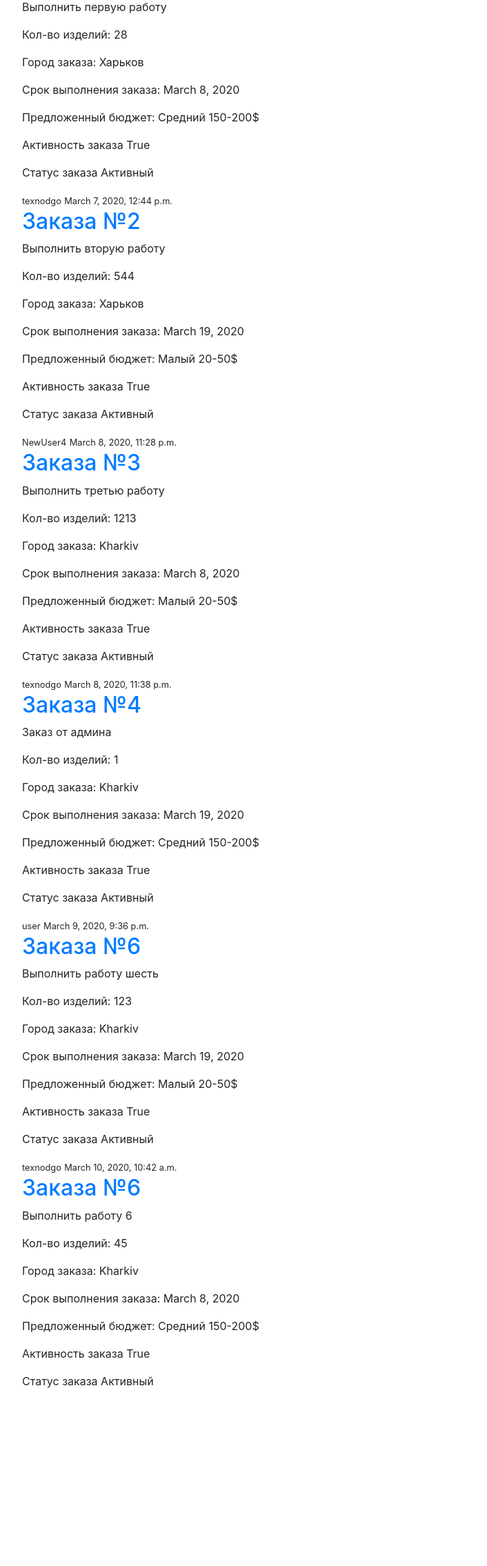
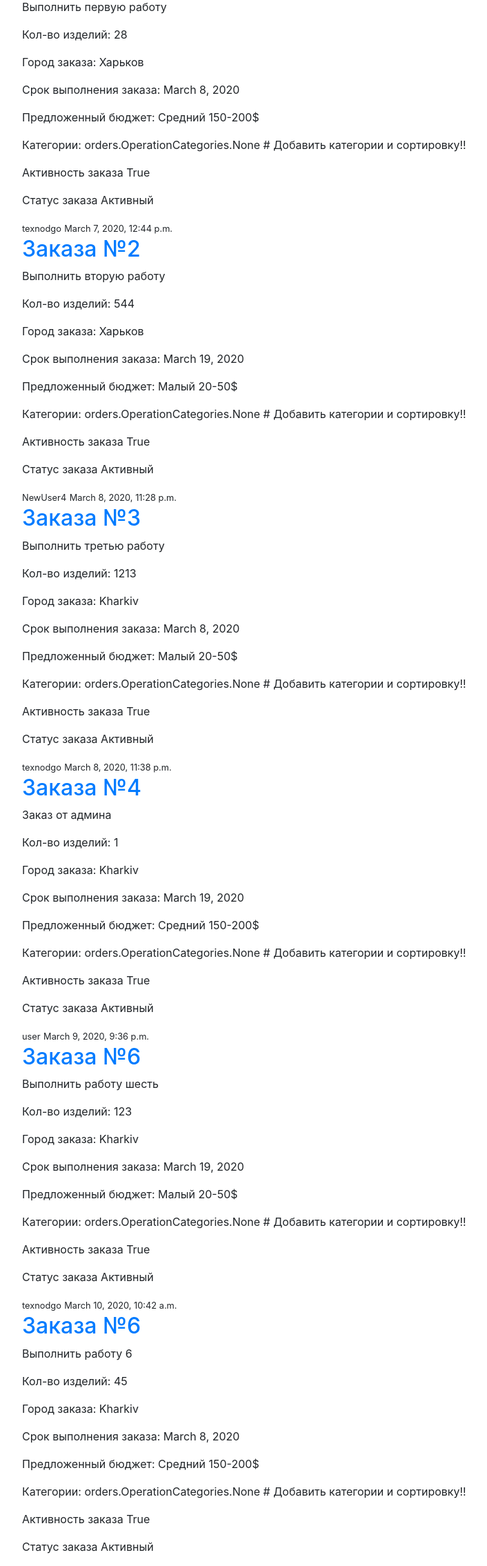
Before and after one commit to TexnoDgo/ORP, a Django app: page /orders/ in a window 1280 px wide. Shown: the part 206-2476 px from the top of the page at 69% size, without its empty margins (53-759 px from the left). Before the commit the page ends 2218 px from the top, so only its background shows below. Run offline with Django 3.2, Linux system fonts and the light colour scheme; data comes from the database, SQL or seed files in the repository; both versions use the stored data as it was after the commit; some libraries are stand-ins or nearby versions.

Commit message:
add ManyToMany

```diff
--- a/ORP_site/OR/OR/settings.py
+++ b/ORP_site/OR/OR/settings.py
@@ -152,8 +152,8 @@ LOGIN_URL = 'login'
 
 SITE_ID = 1
 
-'''SOCIAL_AUTH_FACEBOOK_SCOPE = ['email']
+SOCIAL_AUTH_FACEBOOK_SCOPE = ['email']
 SOCIAL_AUTH_FACEBOOK_PROFILE_EXTRA_PARAMS = {
    'fields': 'id, name, email'
 }
-SOCIAL_AUTH_USERNAME_IS_FULL_EMAIL = True'''
+SOCIAL_AUTH_USERNAME_IS_FULL_EMAIL = True
--- a/ORP_site/OR/orders/admin.py
+++ b/ORP_site/OR/orders/admin.py
@@ -1,6 +1,7 @@
 from django.contrib import admin
-from .models import Order
+from .models import Order, OperationCategories
 
 admin.site.register(Order)
+admin.site.register(OperationCategories)
 
 # Register your models here.
--- a/ORP_site/OR/orders/forms.py
+++ b/ORP_site/OR/orders/forms.py
@@ -6,7 +6,7 @@ from django.views.generic import CreateView
 class OrderCreateForm(forms.ModelForm):
     class Meta:
         model = Order
-        fields = ['title', 'description', 'amount', 'city', 'lead_time', 'proposed_budget', 'activity', 'status']
+        fields = ['title', 'description', 'amount', 'city', 'lead_time', 'proposed_budget', 'activity', 'status', 'categories']
 
         # Привязка авторезированого пользователя к автору заказа
         def form_valid(self, form):
@@ -17,4 +17,4 @@ class OrderCreateForm(forms.ModelForm):
 class OrderUpdateForm(forms.ModelForm):
     class Meta:
         model = Order
-        fields = ['title', 'description', 'amount', 'city', 'lead_time', 'proposed_budget', 'activity', 'status']
+        fields = ['title', 'description', 'amount', 'city', 'lead_time', 'proposed_budget', 'activity', 'status', 'categories']
--- a/ORP_site/OR/orders/models.py
+++ b/ORP_site/OR/orders/models.py
@@ -14,6 +14,14 @@ class Order(models.Model):
     proposed_budget = models.CharField(max_length=40)  # Предложеный бюджет
     activity = models.BooleanField()  # Активность заказа
     status = models.CharField(max_length=10)  # Статус заказ
+    categories = models.ManyToManyField('OperationCategories', blank=True, related_name='orders')
 
     def __str__(self):
         return self.title
+
+
+class OperationCategories(models.Model):
+    title = models.CharField(max_length=30)
+
+    def __str__(self):
+        return self.title
--- a/ORP_site/OR/orders/templates/orders/all_orders.html
+++ b/ORP_site/OR/orders/templates/orders/all_orders.html
@@ -23,6 +23,7 @@
             <p>{% trans "Город заказа: "%} {{ order.city }}</p>
             <p>{% trans "Срок выполнения заказа: "%} {{ order.lead_time }}</p>
             <p>{% trans "Предложенный бюджет: " %} {{ order.proposed_budget }}</p>
+            <p>{% trans "Категории: " %} {{ order.categories }} # Добавить категории и сортировку!!</p>
             <p>{% trans "Активность заказа" %} {{ order.activity }}</p>
             <p>{% trans "Статус заказа" %} {{ order.status }}</p>
         </div>
--- a/ORP_site/OR/orders/templates/orders/order.html
+++ b/ORP_site/OR/orders/templates/orders/order.html
@@ -14,6 +14,8 @@
         <p>{% trans "Предложенный бюджет: " %} {{ order.proposed_budget }}</p>
         <p>{% trans "Активность заказа" %} {{ order.activity }}</p>
         <p>{% trans "Статус заказа" %} {{ order.status }}</p>
-        <button type="button" class="btn btn-warning"><a href="{% url 'update' %}">Update Order</a></button>
+        {% if user == order.author %}
+            <button type="button" class="btn btn-warning"><a href="{% url 'update' %}">Update Order</a></button>
+        {% endif %}
     </div>
 {% endblock %}
--- a/ORP_site/OR/orders/views.py
+++ b/ORP_site/OR/orders/views.py
@@ -43,14 +43,15 @@ def order_create(request):
 @login_required
 def order_update(request):
     if request.method == 'POST':
-        c_form = OrderUpdateForm(request.POST, instance=request.user)
+        c_form = OrderUpdateForm(request.POST, instance=Order)  # РАЗОБРАТСЯ!! Что нужно передать чтобы получить автоза-
+                                                                # полнение формы.
         if c_form.is_valid():
             c_form.save()
             messages.success(request,
                              f'Order № {{ order.id }} is Update!')  # Формирование сообщения Alert
             return redirect('orders')  # Перенаправление на страницу Заказов
     else:
-        c_form = OrderUpdateForm(instance=request.user)
+        c_form = OrderUpdateForm(instance=Order)
 
     context = {
         'c_form': c_form
```
Also changed, not shown: ORP_site/OR/db.sqlite3, ORP_site/OR/orders/migrations/0002_operationcategories.py (added), ORP_site/OR/orders/migrations/0003_auto_20200310_1224.py (added), ORP_site/OR/orders/migrations/0004_order_categories.py (added).
